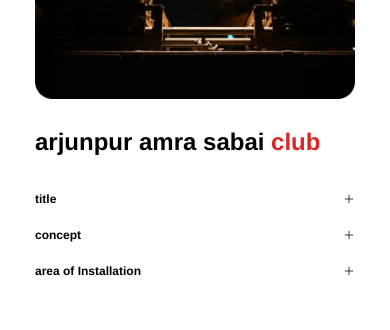
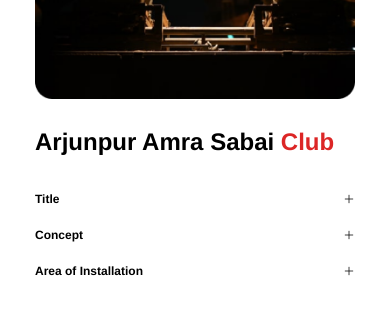
Before and after one commit to jinx71/massart, a Next.js app: page /individual in a window 390 px wide. Shown: the part 940-1270 px from the top of the page. Built offline with nearby package versions, Linux system fonts and the light colour scheme.

Commit message:
Individual Page Update For Desktop & Mobile

```diff
--- a/src/components/Individual.js
+++ b/src/components/Individual.js
@@ -37,21 +37,21 @@ const Individual = () => {
         </div>
 
         <div className="">
-          <div className="lg:text-[50px] lg:leading-[56px] md:text-left text-[24px] leading-[36px] font-bold lg:mb-[60px] mb-[30px] md:mt-0 mt-[25px]">
-            arjunpur amra sabai <br className="md:block hidden" />
-            <span className="text-red-600"> club</span>
+          <div className="lg:text-[42px] lg:leading-[56px] md:text-left xs:text-[24px] leading-[36px] font-bold lg:mb-[60px] mb-[30px] md:mt-0 mt-[25px]">
+            Arjunpur Amra Sabai <br className="md:block hidden" />
+            <span className="text-red-600"> Club</span>
           </div>
           <div className="">
             {[
               {
-                title: "title",
+                title: "Title",
                 content:
-                  "ganadevata",
+                  "Ganadevata",
               },
-              { title: "concept", content: "Concept content" },
+              { title: "Concept", content: "Concept content" },
               {
-                title: "area of Installation",
-                content: "Area of Installation content",
+                title: "Area of Installation",
+                content: "Area of Installation Content",
               },
             ].map((section, index) => (
               <div className="mb-2" key={index}>
```
